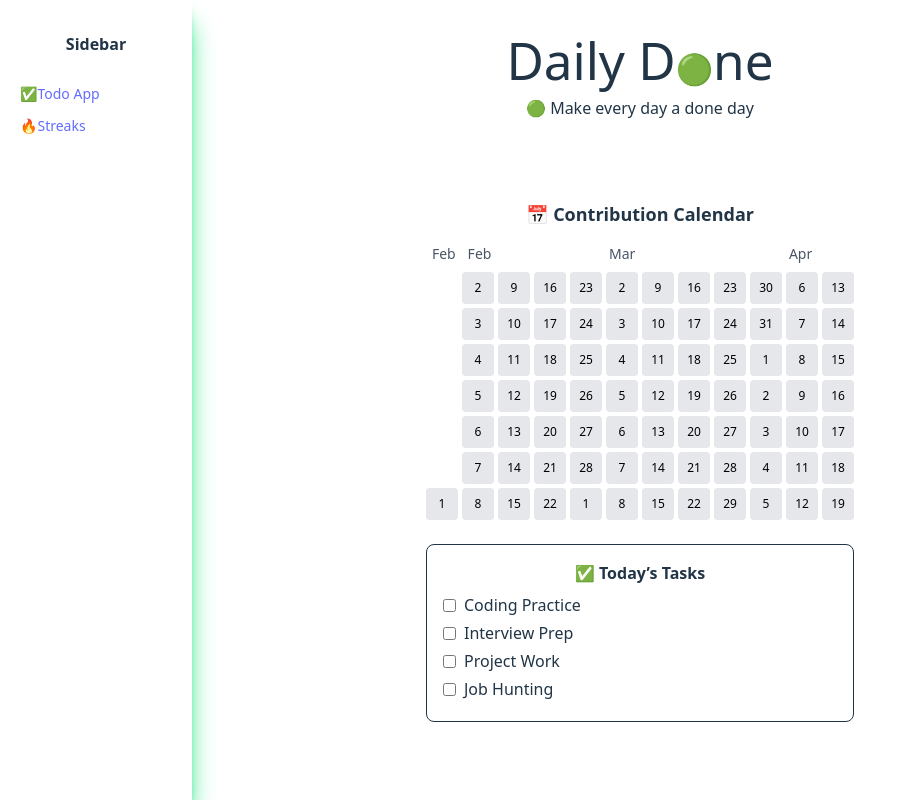
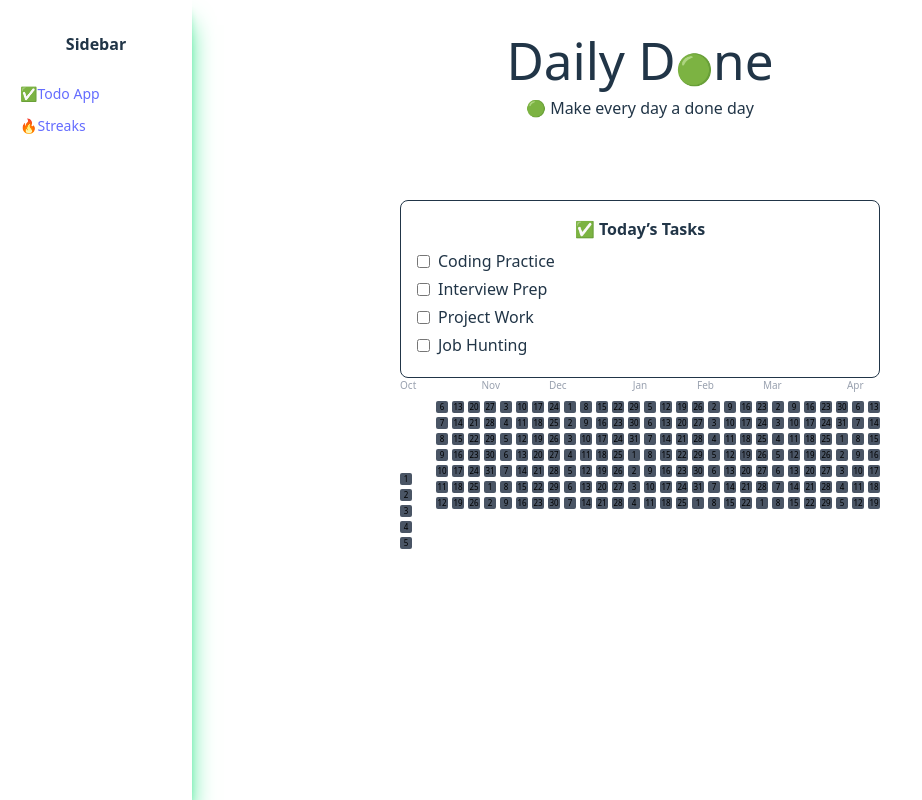
Before and after one commit to bilalpirzada/react-todo-app, a React (Vite) app: page /contributions in a window 1280 px wide. Shown: the whole page, without its empty margins (0-922 px from the left). Built offline with nearby package versions, Linux system fonts and the light colour scheme.

Commit message:
fix: the label of first month comes twice

```diff
--- a/src/Components/CalenderGrid.jsx
+++ b/src/Components/CalenderGrid.jsx
@@ -25,17 +25,17 @@ const CalendarGrid = () => {
   };
 
   const getColor = (count) => {
-    if (count === 0) return "bg-gray-200";
-    if (count === 1) return "bg-green-200";
-    if (count === 2) return "bg-green-400";
-    if (count === 3) return "bg-green-600";
-    return "bg-green-800"; // all tasks done
+    if (count === 0) return "bg-gray-600";
+    if (count === 1) return "bg-green-900";
+    if (count === 2) return "bg-green-700";
+    if (count === 3) return "bg-green-500";
+    return "bg-green-400"; // all tasks done
   };
 
   const generateCalendar = () => {
     const today = new Date();
     const start = new Date();
-    start.setMonth(start.getMonth() - 2); // last 2 months
+    start.setMonth(start.getMonth() - 6); // last 2 months
     start.setDate(1);
 
     const days = [];
@@ -73,19 +73,46 @@ const CalendarGrid = () => {
   weeks.push(currentWeek);
 
   return (
+
     <div>
-      <h2 className="text-lg font-semibold mb-4">📅 Contribution Calendar</h2>
+      {/* Today’s Checklist */}
+      <div className="border p-4 mt-6 rounded-lg">
+        <h3 className="font-semibold mb-2">✅ Today’s Tasks</h3>
+        {tasks.map((task) => {
+          const todayKey = new Date().toISOString().split("T")[0];
+          return (
+            <label key={task} className="flex items-center gap-2 mb-1">
+              <input
+                type="checkbox"
+                checked={data[todayKey]?.[task] || false}
+                onChange={() => toggleTask(todayKey, task)}
+              />
+              {task}
+            </label>
+          );
+        })}
+      </div>
+
+
 
       {/* Month headers */}
       <div className="flex mb-2">
         {weeks.map((week, wi) => {
           const firstDay = week[0];
-          const monthLabel =
-            firstDay && firstDay.dateNum <= 7 ? firstDay.month : "";
+          let monthLabel = '';
+
+          if(firstDay){
+            const isFirstWeekOfMonth = wi===0 || (weeks[wi - 1][0] && weeks[wi - 1][0].month !== firstDay.month);
+            if(isFirstWeekOfMonth){
+              monthLabel = firstDay.month;
+            }
+          }
+
+
           return (
             <div
               key={wi}
-              className="flex-1 text-center text-sm font-medium text-gray-600"
+              className="flex-1 text-center text-[10px] font-medium text-gray-400 mb-0"
             >
               {monthLabel}
             </div>
@@ -94,7 +121,7 @@ const CalendarGrid = () => {
       </div>
 
       {/* Calendar grid */}
-      <div className="flex gap-1">
+      <div className="flex gap-1 mt-0">
         {weeks.map((week, wi) => (
           <div key={wi} className="flex flex-col gap-1">
             {Array.from({ length: 7 }).map((_, di) => {
@@ -102,7 +129,7 @@ const CalendarGrid = () => {
               return day ? (
                 <div
                   key={day.key}
-                  className={`w-8 h-8 flex text-black items-center justify-center text-xs rounded cursor-pointer ${getColor(
+                  className={`w-3 h-3 flex text-black items-center justify-center text-[8px] rounded-[2px] cursor-pointer ${getColor(
                     day.count
                   )}`}
                   title={`${day.key}: ${day.count} tasks`}
@@ -120,23 +147,7 @@ const CalendarGrid = () => {
         ))}
       </div>
 
-      {/* Today’s Checklist */}
-      <div className="border p-4 mt-6 rounded-lg">
-        <h3 className="font-semibold mb-2">✅ Today’s Tasks</h3>
-        {tasks.map((task) => {
-          const todayKey = new Date().toISOString().split("T")[0];
-          return (
-            <label key={task} className="flex items-center gap-2 mb-1">
-              <input
-                type="checkbox"
-                checked={data[todayKey]?.[task] || false}
-                onChange={() => toggleTask(todayKey, task)}
-              />
-              {task}
-            </label>
-          );
-        })}
-      </div>
+
     </div>
   );
 };
```
